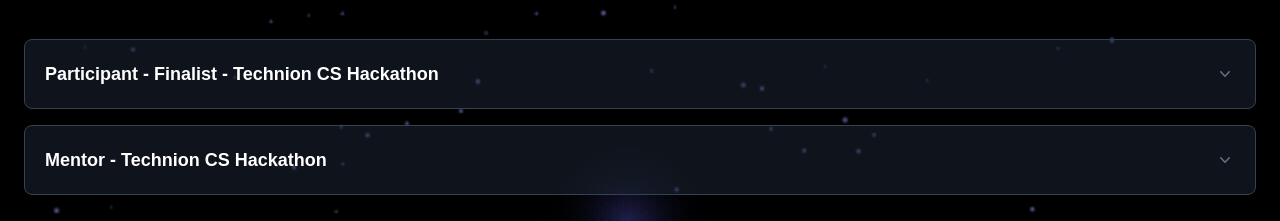
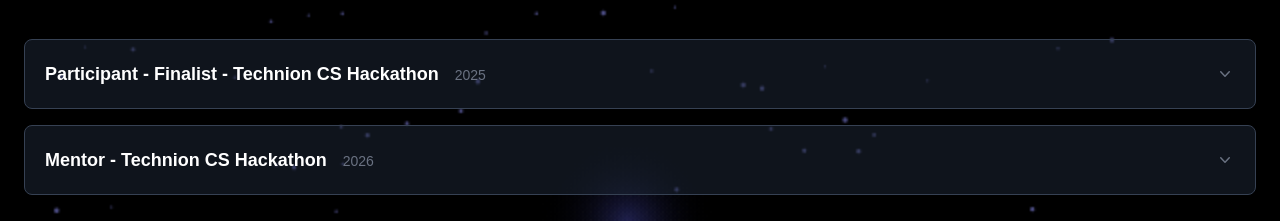
Before and after one commit to Eddie-Cohanim/AIDD, a Next.js app in the folder app/: page /hackathons in a window 1280 px wide. Shown: the part 165-386 px from the top of the page. Built offline with nearby package versions, Linux system fonts and the light colour scheme.

Commit message:
Add hackathon years and LinkedIn post links
- Set the Technion CS Hackathon years: 2025 for the finalist entry
  and 2026 for the mentor entry.
- Add a postUrl field to hackathon entries and render a "View
  LinkedIn post" link on the Hackathons page, hidden while the value
  is a TODO placeholder.

```diff
--- a/app/app/hackathons/page.tsx
+++ b/app/app/hackathons/page.tsx
@@ -26,6 +26,18 @@
               }
             >
               <p>{entry.description}</p>
+              {!isTodo(entry.postUrl) && (
+                <p className="mt-2">
+                  <a
+                    href={entry.postUrl}
+                    target="_blank"
+                    rel="noopener noreferrer"
+                    className="underline hover:text-gray-900 dark:hover:text-white"
+                  >
+                    View LinkedIn post
+                  </a>
+                </p>
+              )}
               <PhotoGallery photos={entry.photos} />
             </ExpandableItem>
           </div>
--- a/app/lib/profile.ts
+++ b/app/lib/profile.ts
@@ -40,6 +40,7 @@
   event: string;
   year: string;
   description: string;
+  postUrl: string;
   photos: Photo[];
 }
 
@@ -408,17 +409,21 @@
     {
       role: "Participant - Finalist",
       event: "Technion CS Hackathon",
-      year: "TODO",
+      year: "2025",
       description:
         "Led a team that built Legit, a Chrome extension that uses AI and large language models to scan news articles in real time and flag potential misinformation, earning a finalist placement among all competing teams.",
+      postUrl:
+        "https://www.linkedin.com/posts/eddie-cohanim_thrilled-to-have-competed-in-the-technion-ugcPost-7330967386482692096-99N0/",
       photos: [],
     },
     {
       role: "Mentor",
       event: "Technion CS Hackathon",
-      year: "TODO",
+      year: "2026",
       description:
         "Returned the following year as a mentor, supporting the participating teams throughout the hackathon.",
+      postUrl:
+        "https://www.linkedin.com/posts/eddie-cohanim_i-had-the-incredible-pleasure-of-participating-ugcPost-7472594355250393088-Kjby/",
       photos: [],
     },
   ],
```
